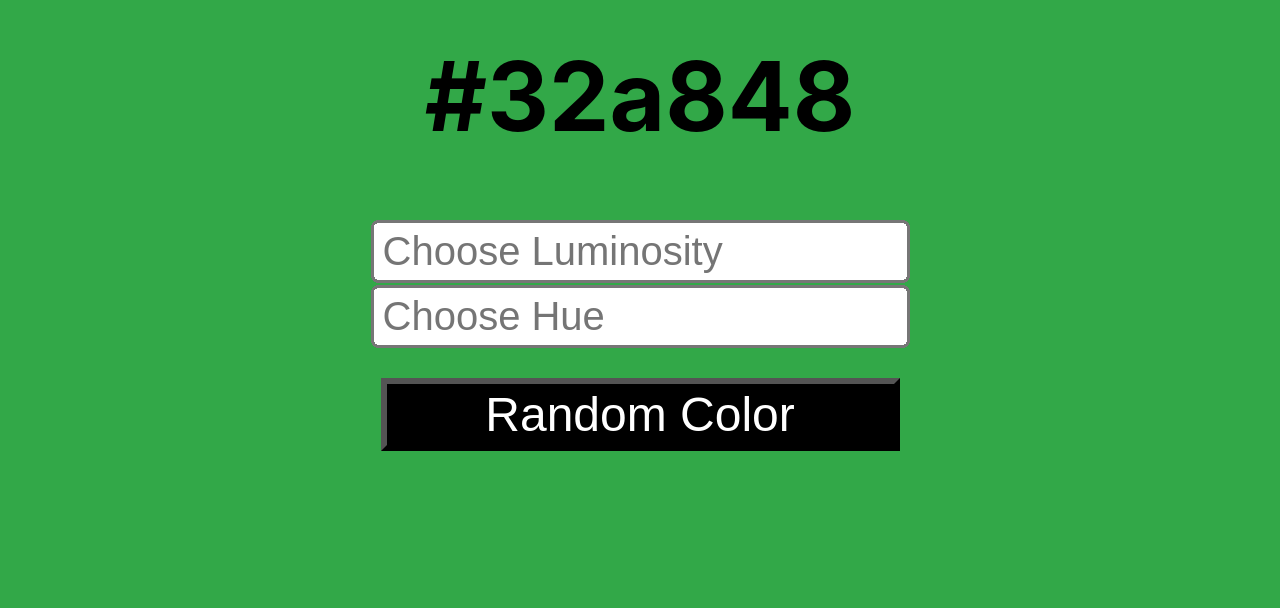
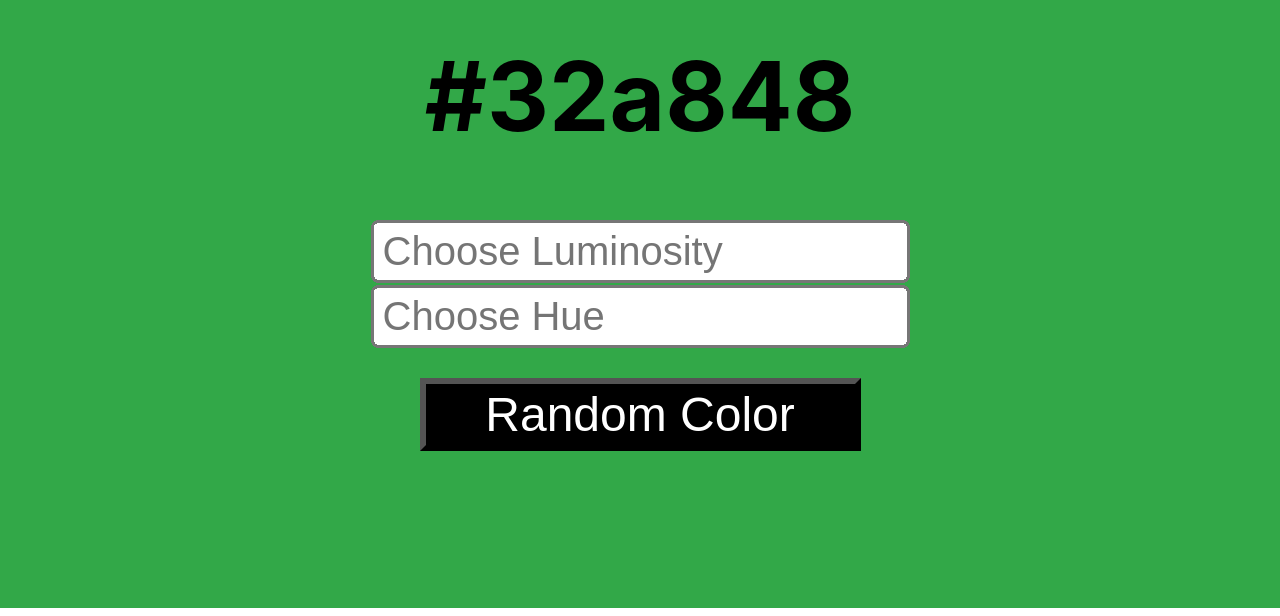
Before and after one commit to Fanel99/react-color, a React (Create React App) app: page / in a window 1280 px wide. Shown: the part 184-800 px from the top of the page. Built offline with nearby package versions, Linux system fonts and the light colour scheme.

Commit message:
change button

```diff
--- a/src/Button.js
+++ b/src/Button.js
@@ -8,7 +8,7 @@ const button = css`
   color: #fff;
   text-align: center;
   font-size: 16px;
-  width: 173px;
+  width: 147px;
   margin-top: 10px;
 `;
 
```
Also changed, not shown: src/App.js (+0 -7 lines).
